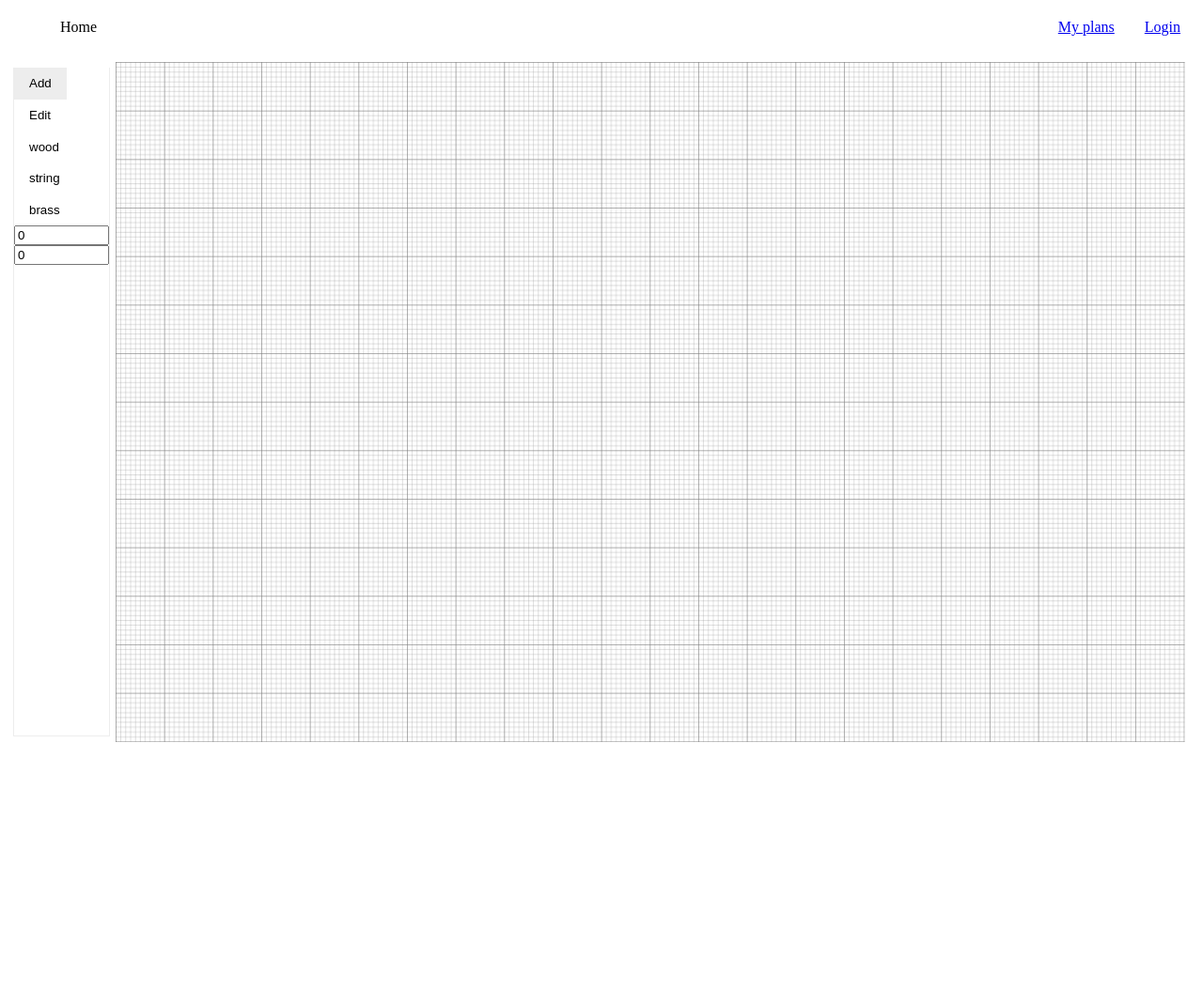
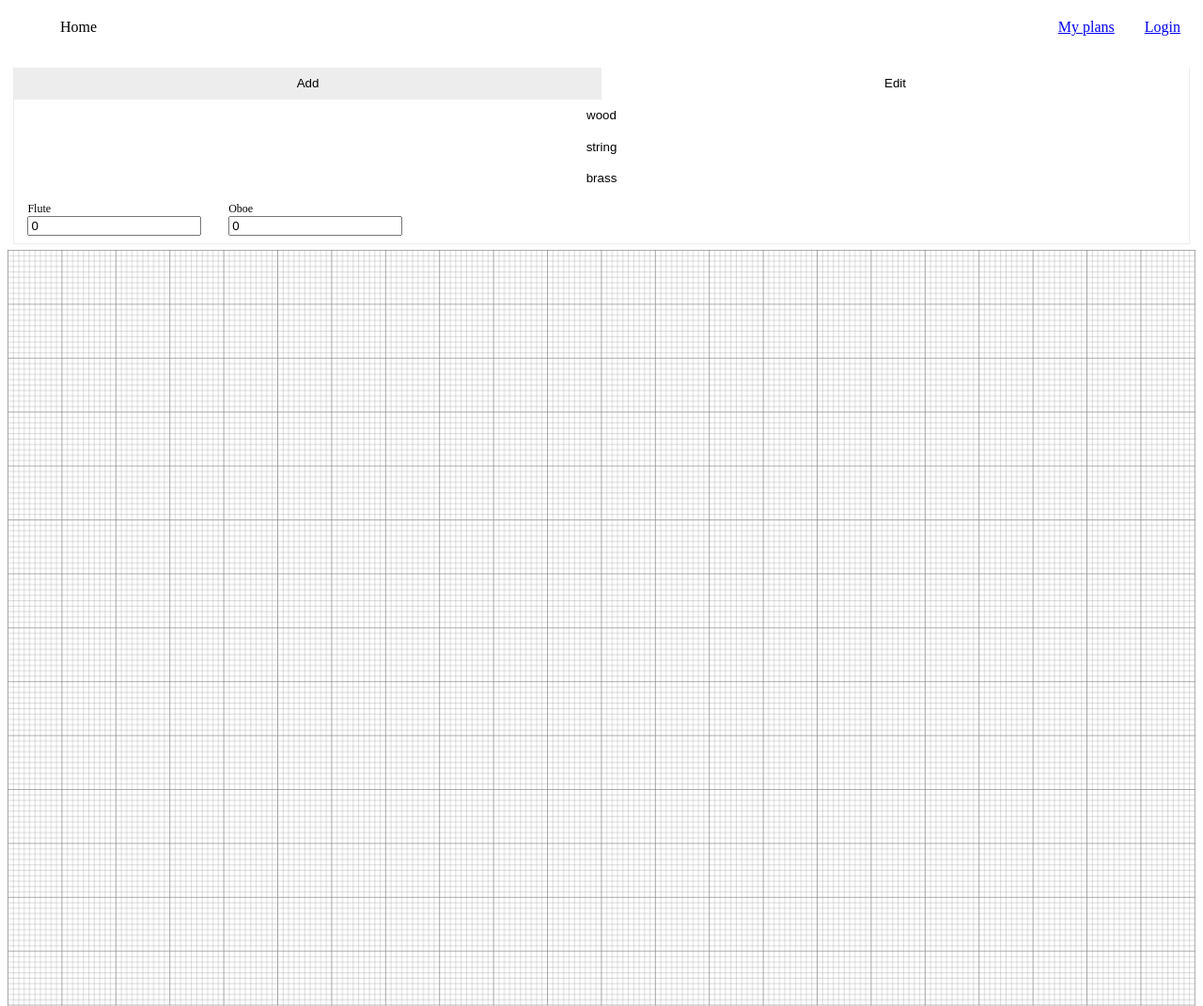
Before and after one commit to JacekDwojakPL/stage-planner-2-client, a React app: page / in a window 1280 px wide. Shown: the whole page at 94% size. Before the commit the page ends 800 px from the top, so only its background shows below. Built offline with nearby package versions, Linux system fonts and the light colour scheme.

Commit message:
rwd part.1

```diff
--- a/src/App/Components/InstrumentsList/InstrumentsList.js
+++ b/src/App/Components/InstrumentsList/InstrumentsList.js
@@ -26,6 +26,11 @@ const InstrumentsList = ({ addInstrumentByInput, instrumentTypes }) => {
 
 const InstrumentInput = ({ instrument, addInstrumentByInput }) => {
   return (
+    <label
+      htmlFor={`${instrument.name}-input`}
+      className={styles.instrumentLabel}
+    >
+      {instrument.name}{' '}
       <input
         type="text"
         id={`${instrument.name}-input`}
@@ -39,6 +44,7 @@ const InstrumentInput = ({ instrument, addInstrumentByInput }) => {
         }
         value={instrument.count}
       />
+    </label>
   );
 };
 export default InstrumentsList;
--- a/src/App/Components/InstrumentsList/InstrumentsList.scss
+++ b/src/App/Components/InstrumentsList/InstrumentsList.scss
@@ -2,3 +2,17 @@ input[type='text'] {
   width: 100%;
   display: block;
 }
+
+.instrumentsList {
+  display: flex;
+  flex-wrap: wrap;
+  flex-basis: 100%;
+
+  button {
+    flex-basis: 100%;
+  }
+}
+
+.instrumentLabel {
+  padding: 0.7em 1.2em;
+}
--- a/src/App/Components/SvgCanvas/SvgCanvas.scss
+++ b/src/App/Components/SvgCanvas/SvgCanvas.scss
@@ -1,3 +1,10 @@
 .svgCanvas {
-  flex-basis: 90%;
+  flex-basis: 100%;
 }
+
+@media (min-width: 1281px) {
+  //CSS
+  .svgCanvas {
+    flex-basis: 90%;
+  }
+}
--- a/src/App/Components/SvgSidebar/SvgSidebar.scss
+++ b/src/App/Components/SvgSidebar/SvgSidebar.scss
@@ -1,6 +1,8 @@
 .svgSidebar {
   font-size: 12px;
-  flex-basis: 8%;
+  flex-basis: 100%;
+  display: flex;
+  flex-wrap: wrap;
 
   border-left: 1px solid #ededed;
   border-bottom: 1px solid #ededed;
@@ -13,9 +15,18 @@
     display: inline-block;
     background: white;
     padding: 0.7em 1.2em;
+    flex-basis: 50%;
   }
 
   .active {
     background: #ededed;
   }
 }
+
+@media (min-width: 1281px) {
+  //CSS
+  .svgSidebar {
+    flex-basis: 8%;
+    display: block;
+  }
+}
--- a/webpack.config.js
+++ b/webpack.config.js
@@ -1,5 +1,6 @@
 const HTMLWebpackPlugin = require('html-webpack-plugin');
 const MiniCssExtractPlugin = require('mini-css-extract-plugin');
+const autoprefixer = require('autoprefixer');
 const path = require('path');
 
 module.exports = (env) => {
@@ -28,6 +29,12 @@ module.exports = (env) => {
                 modules: true,
               },
             },
+            {
+              loader: 'postcss-loader',
+              options: {
+                plugins: () => [autoprefixer()],
+              },
+            },
             'sass-loader',
           ],
         },
```
Also changed, not shown: package.json (+7 -1 lines), 1 other file. Lines whose indentation alone changed are shown as unchanged.
